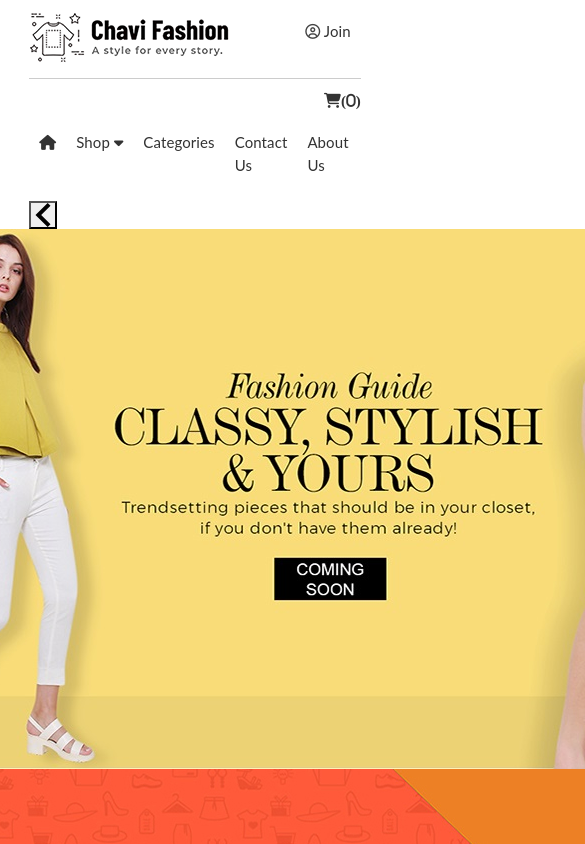
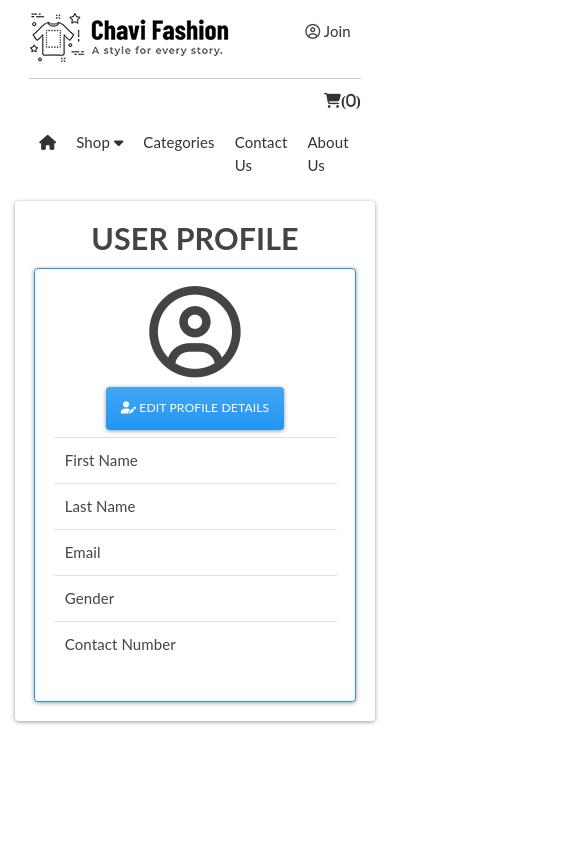
Before and after one commit to AkilaMihiranga123/CHAVI-Fashion, a React (Create React App) app in the folder client/: page /my-account in a window 390 px wide. Shown: the top 844 px of the page, 585 px wide, since content can reach past the window. Built offline with nearby package versions, Linux system fonts and the light colour scheme.

Commit message:
user profile added

```diff
--- a/client/src/components/Header/TopHeader/TopHeader.js
+++ b/client/src/components/Header/TopHeader/TopHeader.js
@@ -31,7 +31,7 @@ class TopHeader extends Component{
                 <div>
                     <ul className="TopMenu">
                         <li className="MenuItem">
-                            <i className="far fa-user-circle">  </i>       <Link to="/account">{this.props.auth.isAuthenticated ? this.props.auth.user.first_Name: 'Join'}</Link>
+                            <i className="far fa-user-circle">  </i>       {this.props.auth.isAuthenticated ? <Link to="/my-account">{this.props.auth.user.first_Name}</Link> : <Link to="/login">Join</Link>}
                             {guestAccount}
                         </li>
                     </ul>
--- a/client/src/containers/App.js
+++ b/client/src/containers/App.js
@@ -24,6 +24,8 @@ import EditCategory from './AdminDashboard/ManageCategory/EditCategory';
 
 import UploadProduct from './ProductManagemet/UploadProductPage/UploadProduct';
 import ProductList from './ProductManagemet/UploadProductPage/ProductList';
+
+import Profile from './Profile/Profile';
 
 const rootReducers = combineReducers({
     auth: authReducers
@@ -53,6 +55,7 @@ function App() {
                         <Route path="/edit-category/:id" component={EditCategory} />
                         <Route path="/add-product" component={UploadProduct} />
                         <Route path="/product-list" component={ProductList} />
+                        <Route path="/my-account" component={Profile} />
 
                         <Route path="/"  component={Shop} />
 
--- /dev/null
+++ b/client/src/containers/Profile/Profile.js
@@ -0,0 +1,86 @@
+import React, {Component} from 'react';
+import { connect } from 'react-redux';
+import Header from '../../components/Header/Header';
+
+class Profile extends Component {
+
+    constructor() {
+        super();
+        this.state = {
+            first_Name : '',
+            last_Name : '',
+            email : '',
+            gender : '',
+            contact_Number : '',
+            data: {}
+        }
+    }
+
+    componentDidMount() {
+        console.log(this.props.auth.user);
+        this.data = this.props.auth.user
+        this.setState({
+            first_Name : this.data.first_Name,
+            last_Name : this.data.last_Name,
+            email : this.data.email,
+            gender: this.data.gender,
+            contact_Number: this.data.contact_Number
+        })
+    }
+
+    render() {
+        return (
+            <div>
+                <Header/>
+                <div className="col-md-10 m-auto">
+                    <div className="card card-body">
+                        <h1 className="text-center"><b>USER PROFILE</b></h1>
+                        <div className="row mt-1">
+                            <div className="col-md-10 m-auto">
+                                <div className="card border-primary card-body">
+                                    <div className="text-center">
+                                        <h5><i className="far fa-user-circle fa-6x"></i></h5>
+                                        <h3><b>{this.state.first_Name}   {this.state.last_Name}</b></h3>
+                                        <h1><a className="btn btn-primary" href="/edit-profile"><i className="fas fa-user-edit"></i> EDIT PROFILE DETAILS</a></h1>
+                                    </div>
+                                    <table className="table table-hover">
+                                        <tbody>
+                                            <tr>
+                                                <td>First Name</td>
+                                                <td>{this.state.first_Name}</td>
+                                            </tr>
+                                            <tr>
+                                                <td>Last Name</td>
+                                                <td>{this.state.last_Name}</td>
+                                            </tr>
+                                            <tr>
+                                                <td>Email</td>
+                                                <td>{this.state.email}</td>
+                                            </tr>
+                                            <tr>
+                                                <td>Gender</td>
+                                                <td>{this.state.gender}</td>
+                                            </tr>
+                                            <tr>
+                                                <td>Contact Number</td>
+                                                <td>{this.state.contact_Number}</td>
+                                            </tr>
+                                        </tbody>
+                                    </table>
+                                </div>
+                            </div>
+                        </div>
+                    </div>
+                </div>
+            </div>
+        );
+    }
+}
+
+const mapStateToProps = state => {
+    return {
+        auth: state.auth
+    }
+}
+
+export default connect(mapStateToProps)(Profile);
```
Also changed, not shown: 1 other file (tests, documents, lock files or other folders).
